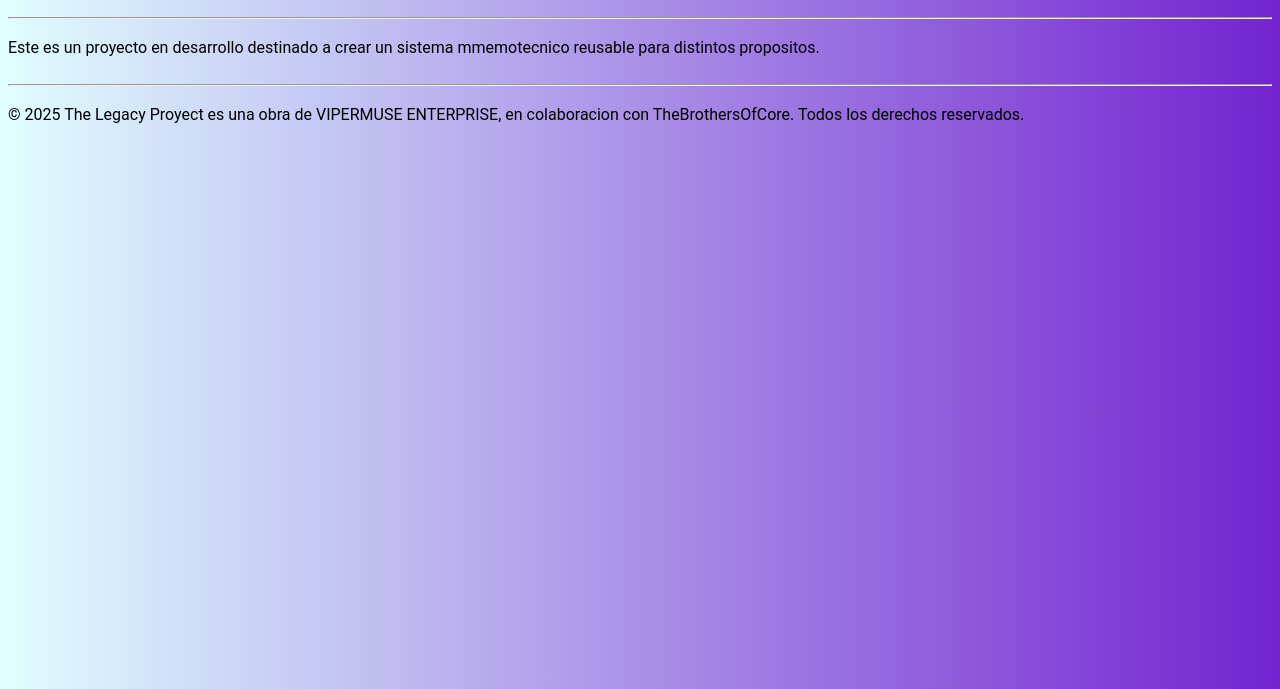
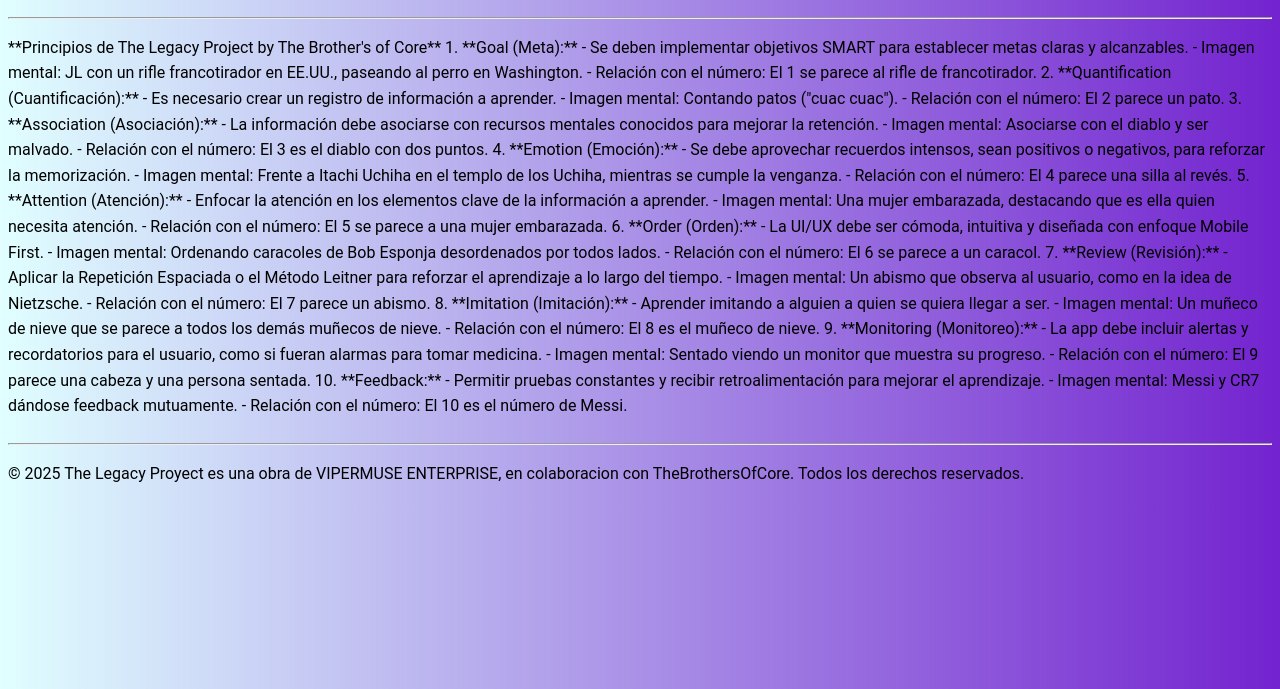
Before and after one commit to JoseLuisGardunoArrieta/TheLegacyProyectByTheBrothersOfCore, a plain HTML site: page index.html in a window 1280 px wide. Shown: the part 111-800 px from the top of the page. Drawn offline with Linux system fonts and the light colour scheme.

Commit message:
"Subiendo principios"

```diff
--- a/index.html
+++ b/index.html
@@ -17,8 +17,60 @@
         <section id="home">
             <h2>The Legacy Proyect</h2>
             <hr>
-            <p>Este es un proyecto en desarrollo destinado a crear un sistema mmemotecnico reusable para distintos
-                propositos.</p>
+            <p>**Principios de The Legacy Project by The Brother's of Core**
+
+                1. **Goal (Meta):**
+                - Se deben implementar objetivos SMART para establecer metas claras y alcanzables.
+                - Imagen mental: JL con un rifle francotirador en EE.UU., paseando al perro en Washington.
+                - Relación con el número: El 1 se parece al rifle de francotirador.
+
+                2. **Quantification (Cuantificación):**
+                - Es necesario crear un registro de información a aprender.
+                - Imagen mental: Contando patos ("cuac cuac").
+                - Relación con el número: El 2 parece un pato.
+
+                3. **Association (Asociación):**
+                - La información debe asociarse con recursos mentales conocidos para mejorar la retención.
+                - Imagen mental: Asociarse con el diablo y ser malvado.
+                - Relación con el número: El 3 es el diablo con dos puntos.
+
+                4. **Emotion (Emoción):**
+                - Se debe aprovechar recuerdos intensos, sean positivos o negativos, para reforzar la memorización.
+                - Imagen mental: Frente a Itachi Uchiha en el templo de los Uchiha, mientras se cumple la venganza.
+                - Relación con el número: El 4 parece una silla al revés.
+
+                5. **Attention (Atención):**
+                - Enfocar la atención en los elementos clave de la información a aprender.
+                - Imagen mental: Una mujer embarazada, destacando que es ella quien necesita atención.
+                - Relación con el número: El 5 se parece a una mujer embarazada.
+
+                6. **Order (Orden):**
+                - La UI/UX debe ser cómoda, intuitiva y diseñada con enfoque Mobile First.
+                - Imagen mental: Ordenando caracoles de Bob Esponja desordenados por todos lados.
+                - Relación con el número: El 6 se parece a un caracol.
+
+                7. **Review (Revisión):**
+                - Aplicar la Repetición Espaciada o el Método Leitner para reforzar el aprendizaje a lo largo del
+                tiempo.
+                - Imagen mental: Un abismo que observa al usuario, como en la idea de Nietzsche.
+                - Relación con el número: El 7 parece un abismo.
+
+                8. **Imitation (Imitación):**
+                - Aprender imitando a alguien a quien se quiera llegar a ser.
+                - Imagen mental: Un muñeco de nieve que se parece a todos los demás muñecos de nieve.
+                - Relación con el número: El 8 es el muñeco de nieve.
+
+                9. **Monitoring (Monitoreo):**
+                - La app debe incluir alertas y recordatorios para el usuario, como si fueran alarmas para tomar
+                medicina.
+                - Imagen mental: Sentado viendo un monitor que muestra su progreso.
+                - Relación con el número: El 9 parece una cabeza y una persona sentada.
+
+                10. **Feedback:**
+                - Permitir pruebas constantes y recibir retroalimentación para mejorar el aprendizaje.
+                - Imagen mental: Messi y CR7 dándose feedback mutuamente.
+                - Relación con el número: El 10 es el número de Messi.
+            </p>
         </section>
         <hr>
     </main>
```
